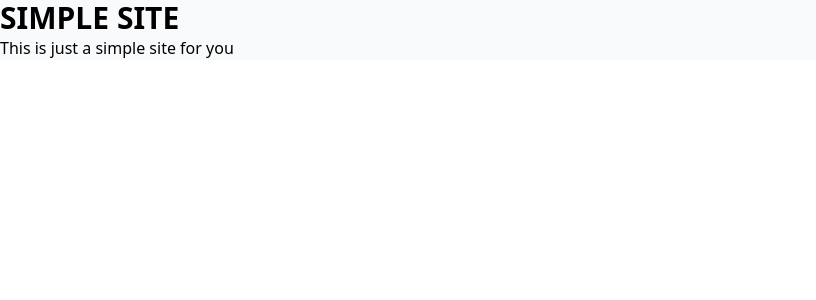
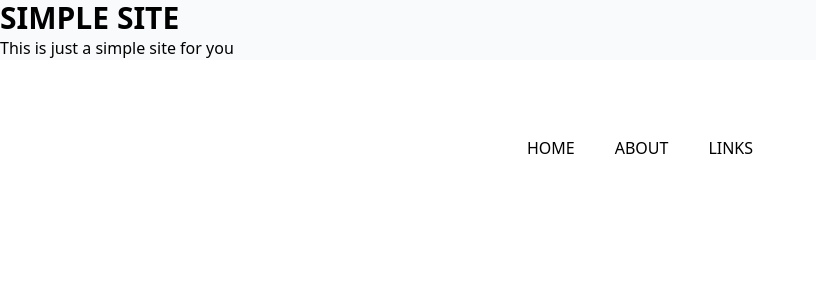
Before and after one commit to rjherman2011/django-htmx, a Python web app: template app/templates/main.html in a window 1280 px wide. Shown: the top 300 px of the page, without its empty margins (0-816 px from the left). Run offline with Jinja, Linux system fonts and the light colour scheme; the template is opened without the code that fills it, so the values that code supplies are empty.

Commit message:
doing some styling

```diff
--- a/app/static/main.css
+++ b/app/static/main.css
@@ -538,17 +538,69 @@ video {
   position: static;
 }
 
+.mx-2 {
+  margin-left: 0.5rem;
+  margin-right: 0.5rem;
+}
+
 .block {
   display: block;
+}
+
+.flex {
+  display: flex;
+}
+
+.h-28 {
+  height: 7rem;
+}
+
+.w-full {
+  width: 100%;
 }
 
 .max-w-screen-lg {
   max-width: 1024px;
 }
 
+.flex-row {
+  flex-direction: row;
+}
+
+.items-end {
+  align-items: flex-end;
+}
+
+.items-center {
+  align-items: center;
+}
+
+.justify-around {
+  justify-content: space-around;
+}
+
+.self-start {
+  align-self: flex-start;
+}
+
 .bg-slate-50 {
   --tw-bg-opacity: 1;
   background-color: rgb(248 250 252 / var(--tw-bg-opacity));
+}
+
+.px-3 {
+  padding-left: 0.75rem;
+  padding-right: 0.75rem;
+}
+
+.py-1 {
+  padding-top: 0.25rem;
+  padding-bottom: 0.25rem;
+}
+
+.py-2 {
+  padding-top: 0.5rem;
+  padding-bottom: 0.5rem;
 }
 
 .text-3xl {
@@ -563,3 +615,18 @@ video {
 .uppercase {
   text-transform: uppercase;
 }
+
+.transition-all {
+  transition-property: all;
+  transition-timing-function: cubic-bezier(0.4, 0, 0.2, 1);
+  transition-duration: 150ms;
+}
+
+.ease-in-out {
+  transition-timing-function: cubic-bezier(0.4, 0, 0.2, 1);
+}
+
+.hover\:text-blue-400:hover {
+  --tw-text-opacity: 1;
+  color: rgb(96 165 250 / var(--tw-text-opacity));
+}
--- a/app/templates/main.html
+++ b/app/templates/main.html
@@ -5,4 +5,11 @@
         <h1 class="text-3xl font-bold uppercase">Simple Site</h1>
         <p>This is just a simple site for you</p>
     </div>
+    <nav class="flex flex-row self-start w-full h-28 py-2 justify-around items-end">
+        <div id="links" class="flex flex-row items-center uppercase">
+            <a class="px-3 py-1 mx-2 hover:text-blue-400 transition-all ease-in-out" href="#">Home</a>
+            <a class="px-3 py-1 mx-2 hover:text-blue-400 transition-all ease-in-out" href="#">About</a>
+            <a class="px-3 py-1 mx-2 hover:text-blue-400 transition-all ease-in-out" href="#">Links</a>
+        </div>
+    </nav>
 {% endblock %}
```
